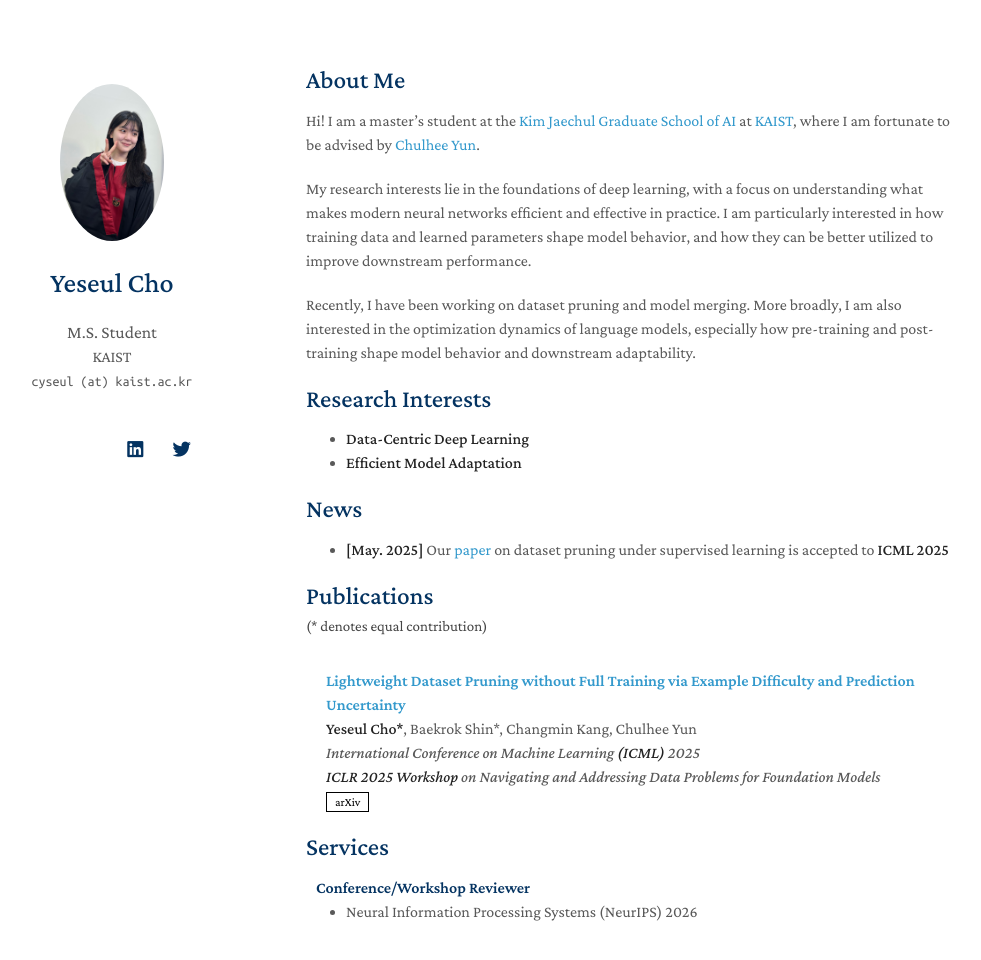
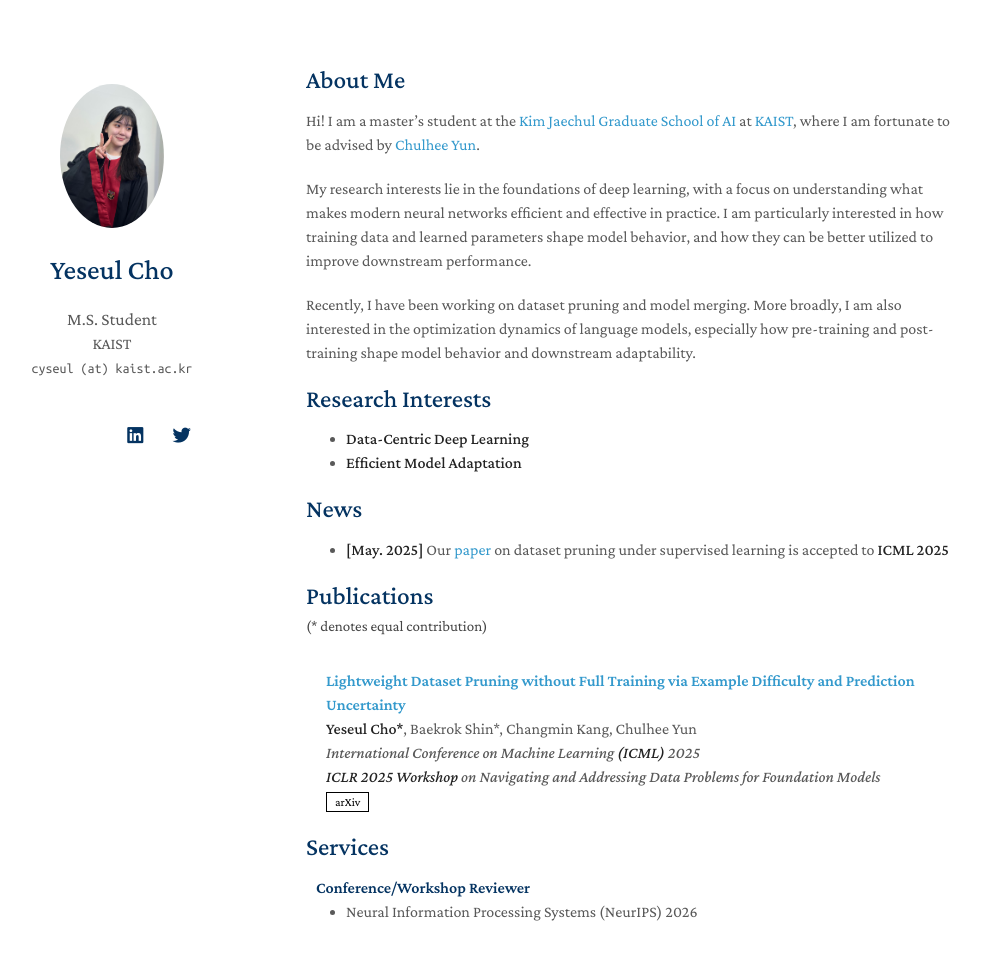
Before and after one commit to cyseul/cyseul.github.io, a Jekyll site: the page built from index.md, in a window 1280 px wide and 1003 px high. Shown: the top 960 px of the window, without its empty margins (164-1145 px from the left). Built offline with Jekyll 4.4.1, drawn with Linux system fonts in a browser that asks for light colours; nearby versions of some CDN libraries; a style sheet for code colours, icons or effects is not loaded; our own code applies the rules of GitHub Pages for plain Markdown files.

Commit message:
image updated

```diff
--- a/_config.yml
+++ b/_config.yml
@@ -23,7 +23,7 @@ twitter: https://x.com/cyseull
 
 # Images (e.g., your profile picture and your website's favicon)
 # "favicon" and "favicon_dark" are used for the light and dark modes, respectively.
-avatar: ./assets/img/avatar_26.jpg
+avatar: ./assets/img/avatar.jpg
 favicon: ./assets/img/icon.png
 favicon_dark: ./assets/img/icon.png
 
```
Also changed, not shown: assets/img/1.JPG (deleted), assets/img/avatar.jpg (added), assets/img/avatar_26.jpg (deleted).
